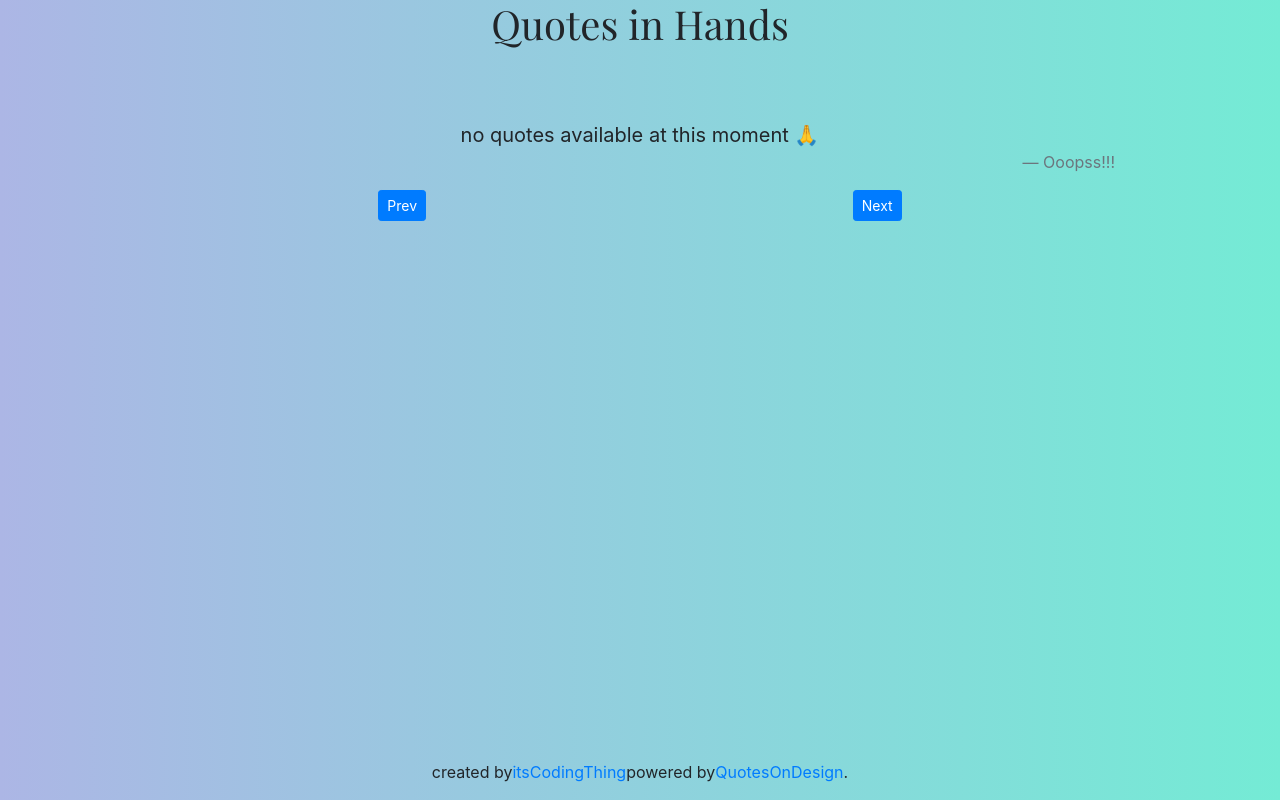
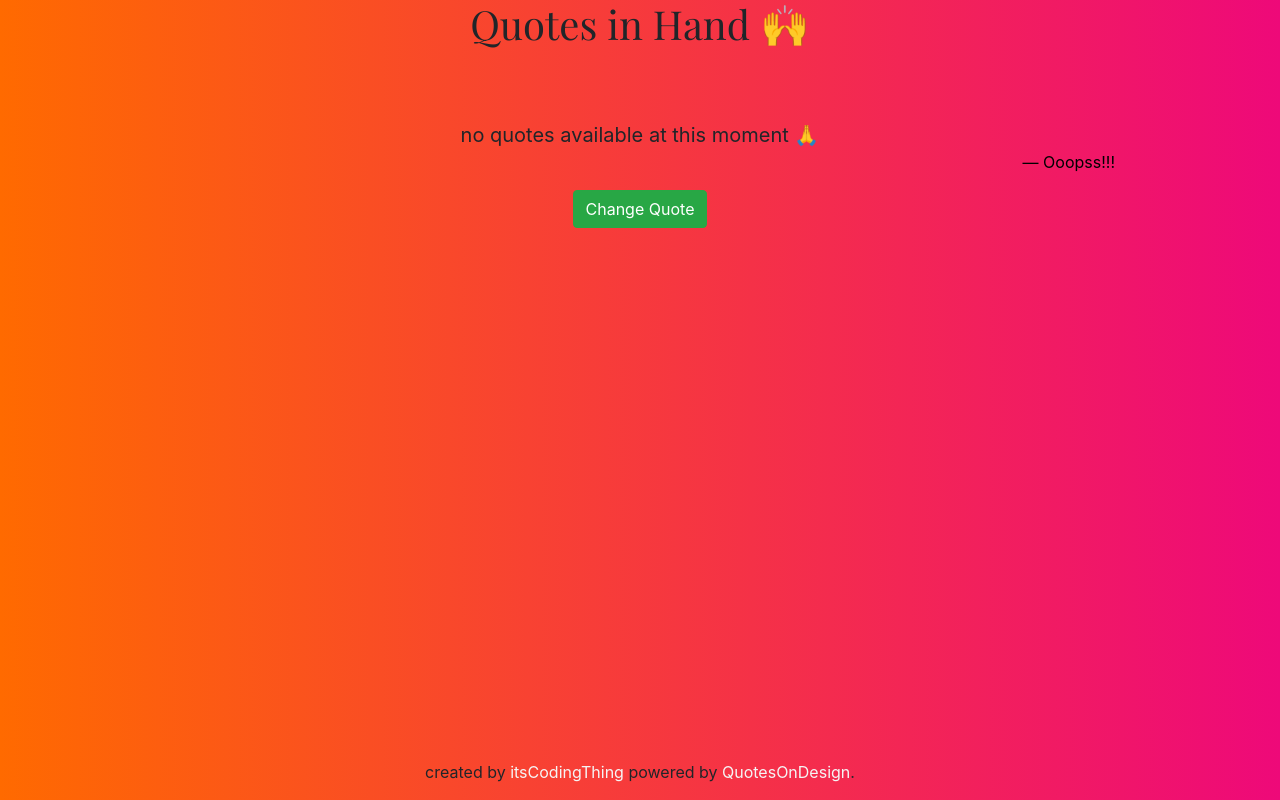
Before and after one commit to itsCodingThing/quotesinhand, a React app: page / in a window 1280 px wide. Built offline with nearby package versions, Linux system fonts and the light colour scheme; some packages are replaced by stand-ins of ours; no server answers.

Commit message:
changing theme

```diff
--- a/src/index.html
+++ b/src/index.html
@@ -3,16 +3,10 @@
   <head>
     <!-- Required meta tags -->
     <meta charset="utf-8" />
-    <meta
-      name="viewport"
-      content="width=device-width, initial-scale=1, shrink-to-fit=no"
-    />
+    <meta name="viewport" content="width=device-width, initial-scale=1, shrink-to-fit=no" />
 
-    <link
-      href="https://fonts.googleapis.com/css?family=Playfair+Display"
-      rel="stylesheet"
-    />
-    <title>Quotes in Hands</title>
+    <link href="https://fonts.googleapis.com/css?family=Playfair+Display" rel="stylesheet" />
+    <title>Quotes in Hand 🙌</title>
   </head>
   <body>
     <div id="root"></div>
--- a/src/js/components/App.js
+++ b/src/js/components/App.js
@@ -5,18 +5,20 @@ function App() {
   return (
     <div className="container d-flex flex-column main">
       <header>
-        <h1 className="hero text-center">Quotes in Hands</h1>
+        <h1 className="hero text-center">
+          Quotes in Hand <span className="emoji">🙌</span>
+        </h1>
       </header>
 
       <QuoteGen />
       <footer className="mt-auto text-center">
         <div className="innerbox">
           <p>
-            created by
+            created by{" "}
             <a href="https://itsCodingThing.now.sh/" target="__blank">
               itsCodingThing
-            </a>
-            powered by
+            </a>{" "}
+            powered by{" "}
             <a href="https://quotesondesign.com/" target="__blank">
               QuotesOnDesign
             </a>
@@ -33,6 +35,11 @@ function App() {
           margin-bottom: 2rem;
         }
 
+        a {
+          text-decoration: none;
+          color: whitesmoke;
+        }
+
         .main {
           height: 100vh;
         }
--- a/src/js/components/QuoteGen.js
+++ b/src/js/components/QuoteGen.js
@@ -11,17 +11,24 @@ function getMarkUp(markup) {
 
 function RenderFooter(quote) {
   return (
-    <footer
-      className="blockquote-footer text-right"
-      id="qoute-title"
-      dangerouslySetInnerHTML={getMarkUp(quote.title)}
-    />
+    <>
+      <footer
+        className="blockquote-footer text-right"
+        id="qoute-title"
+        dangerouslySetInnerHTML={getMarkUp(quote.title)}
+      />
+      <style jsx>{`
+        .blockquote-footer {
+          color: black;
+        }
+      `}</style>
+    </>
   );
 }
 
 function RenderQuotes(quote) {
   return (
-    <React.Fragment>
+    <>
       <div className="quote" dangerouslySetInnerHTML={getMarkUp(quote.content)} />
       <style jsx>{`
         .quote {
@@ -40,7 +47,7 @@ function RenderQuotes(quote) {
           }
         }
       `}</style>
-    </React.Fragment>
+    </>
   );
 }
 
@@ -90,11 +97,8 @@ function QuoteGen() {
     <div className="wrapper text-center">
       <BlockQuote quote={quote} showLoader={showLoader} />
       <div className="buttonBox d-flex justify-content-around">
-        <button className="btn btn-primary btn-sm" onClick={() => console.log("prev btn")} disabled={disableBtn}>
-          Prev
-        </button>
-        <button className="btn btn-primary btn-sm" disabled={disableBtn} onClick={changeQuote}>
-          Next
+        <button className="btn btn-success btn-md" disabled={disableBtn} onClick={changeQuote}>
+          Change Quote
         </button>
       </div>
       <style jsx>{`
--- a/src/style.css
+++ b/src/style.css
@@ -1,3 +1,9 @@
 body {
-  background: linear-gradient(to right, #acb6e5, #74ebd5);
+  background: #ee0979; /* fallback for old browsers */
+  background: -webkit-linear-gradient(to right, #ff6a00, #ee0979); /* Chrome 10-25, Safari 5.1-6 */
+  background: linear-gradient(
+    to right,
+    #ff6a00,
+    #ee0979
+  ); /* W3C, IE 10+/ Edge, Firefox 16+, Chrome 26+, Opera 12+, Safari 7+ */
 }
```
